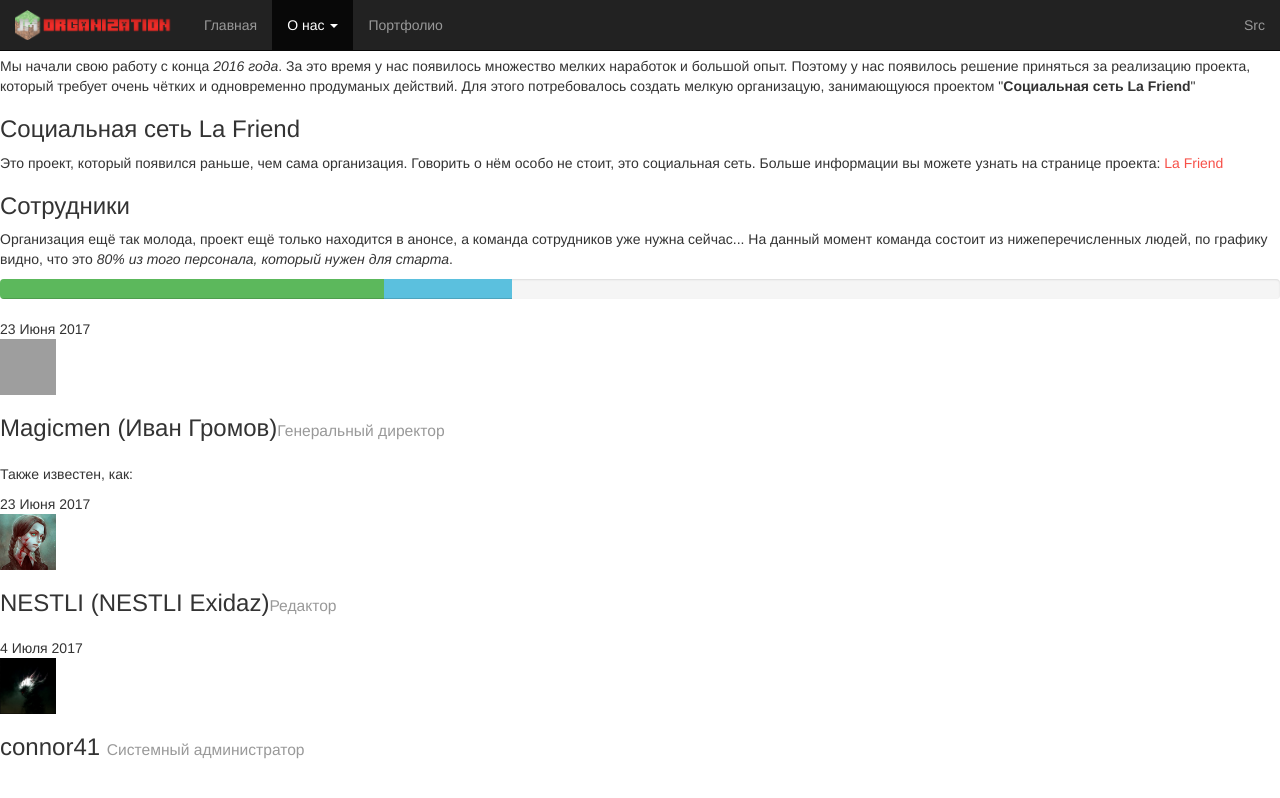
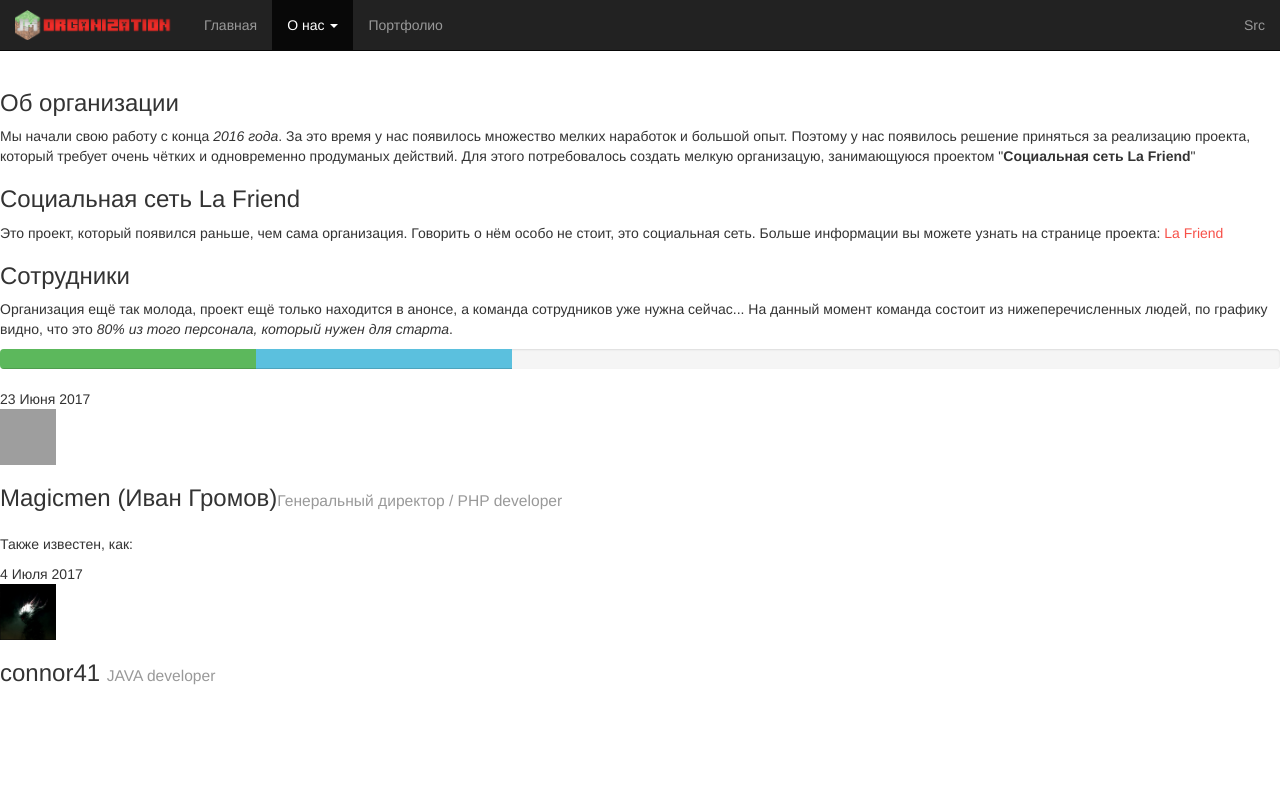
Before and after one commit to jm-organization/jm-organization.github.io, a Jekyll site: the page built from about/index.html, in a window 1280 px wide. Shown: the top 798 px of the page. Built offline with Jekyll 4.4.1, drawn with Linux system fonts in a browser that asks for light colours; grey boxes are pictures that could not be loaded.

Commit message:
Рефакторинг

```diff
--- a/_config.yml
+++ b/_config.yml
@@ -13,4 +13,6 @@
 comments: true
 hidecollaboratorinfo: false
 
-vk-support: true
+vk-support: false
+fb-support: false
+tweeter-dupport: false
--- a/_data/projectteam.yml
+++ b/_data/projectteam.yml
@@ -1,27 +1,27 @@
 - co-worker: "Magicmen"
   first-name: "Иван"
   second-name: "Громов"
-  other-names: '[{"name":"Magicfar4", "href":"https://github.com/Magicfar4"},{"name":"jikoto"}]'
-  position: "Генеральный директор"
+  other-names: '[{"name":"Magicfar4", "href":"https://github.com/Magicfar4"},{"name":"jikoto"},{"name":"jMagicmen"}]'
+  position: "Генеральный директор / PHP developer"
   date-of-adopted: "23 Июня 2017"
   info:
     web-sites: "https://vk.com/jmagicmen,https://github.com/Magicfar4,https://twitter.com/Magic_Gromov"
 
-- co-worker: "NESTLI"
-  first-name: "NESTLI"
-  second-name: "Exidaz"
-  other-names:
-  position: "Редактор"
-  date-of-adopted: "23 Июня 2017"
-  info:
-    web-sites: "https://vk.com/nestli_777"
+#- co-worker: "NESTLI"
+#  first-name: "NESTLI"
+#  second-name: "Exidaz"
+#  other-names:
+#  position: "Редактор"
+#  date-of-adopted: "23 Июня 2017"
+#  info:
+#    web-sites: "https://vk.com/nestli_777"
 
 - co-worker: "connor41"
   first-name:
   second-name:
   other-names:
   web-sites:
-  position: "Системный администратор"
+  position: "JAVA developer"
   date-of-adopted: "4 Июля 2017"
   info:
     web-sites: "https://github.com/connor41"
--- /dev/null
+++ b/_includes/jm_footer.html
@@ -0,0 +1 @@
+<footer></footer>
--- a/_layouts/body-preview.html
+++ b/_layouts/body-preview.html
@@ -3,6 +3,7 @@
 <head>
     <meta charset="UTF-8">
     <title>JM Organization</title>
+    <meta name="viewport" content="width=device-width, initial-scale=1">
 
     {% include jm_links.html %}
 </head>
--- a/_layouts/body-sample.html
+++ b/_layouts/body-sample.html
@@ -3,12 +3,17 @@
 <head>
     <meta charset="UTF-8">
     <title>JM Organization</title>
+    <meta name="viewport" content="width=device-width, initial-scale=1">
 
     {% include jm_links.html %}
 </head>
 <body>
     {% include jm_nav-bar.html %}
 
-    {{ content }}
+    <section class="page-warp">
+        {{ content }}
+    </section>
+
+    {% include jm_footer.html %}
 </body>
 </html>
--- a/assets/css/main.css
+++ b/assets/css/main.css
@@ -2,9 +2,10 @@
 body {
   background: white; }
 
-@media (max-width: 728px) {
-  section {
-    padding-top: 48px; } }
+.page-warp {
+  width: 100%;
+  margin-top: 50px;
+  padding-top: 20px; }
 
 footer {
   margin-bottom: 48px;
```
Also changed, not shown: assets/css/main.sass (+4 -3 lines).
